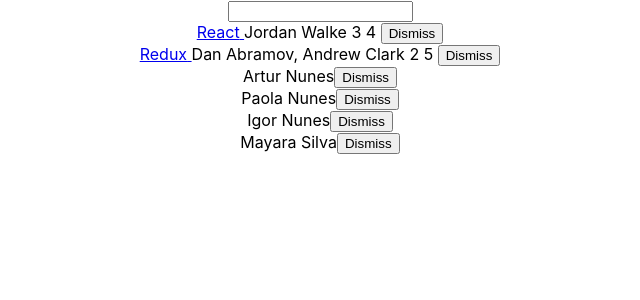
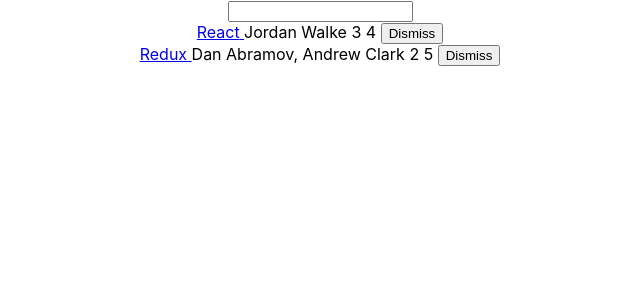
Before and after one commit to a-nunes/hackernews, a React (Create React App) app: page / in a window 1280 px wide. Shown: the top 300 px of the page, without its empty margins (320-960 px from the left). Built offline with nearby package versions, Linux system fonts and the light colour scheme.

Commit message:
Dividindo Componentes.

```diff
--- a/src/App.js
+++ b/src/App.js
@@ -55,12 +55,12 @@
       users,
       searchTerm: "",
     };
-    this.onDismissList = this.onDismissList.bind(this);
+    this.onDismiss = this.onDismiss.bind(this);
     this.onSearchChange = this.onSearchChange.bind(this);
     this.onDismissUser = this.onDismissUser.bind(this);
   }
 
-  onDismissList(id){
+  onDismiss(id){
     const isNotId = item => item.objectID !== id;
     const updatedList = this.state.list.filter(isNotId);
     this.setState({ list: updatedList });
@@ -80,14 +80,41 @@
     const { searchTerm, list, users } = this.state;
     return (
       <div className="App">
-        <form>
-          <input
-            type="text"
-            value={searchTerm}
-            onChange = {this.onSearchChange}
-          />
-        </form>
-        {list.filter(isSearched(searchTerm)).map(item =>
+        <Search
+          value={searchTerm}
+          onChange={this.onSearchChange}
+        />
+        <Table
+          list={list}
+          pattern={searchTerm}
+          onDismiss={this.onDismiss}
+        />
+      </div>
+    );
+  }
+}
+
+class Search extends Component {
+  render() {
+    const {value, onChange} = this.props;
+    return (
+      <form>
+        <input
+          type="text"
+          value={value}
+          onChange = {onChange}
+        />
+      </form>
+    );
+  }
+}
+
+class Table extends Component {
+  render() {
+    const {list, pattern, onDismiss} = this.props;
+    return (
+      <div>
+        {list.filter(isSearched(pattern)).map(item =>
           <div key={item.objectID}>
             <span>
               <a href={item.url}>{item.title} </a>
@@ -97,20 +124,7 @@
             <span>{item.points} </span>
             <span>
               <button
-                onClick={() => this.onDismissList(item.objectID)}
-                type="button">
-                  Dismiss
-              </button>
-            </span>
-          </div>
-        )}
-        {users.map((user) =>
-          <div key={user.objectID}>
-            <span>{user.firstName} </span>
-            <span>{user.lastName}</span>
-            <span>
-              <button
-                onClick={() => this.onDismissUser(user.objectID)}
+                onClick={() => onDismiss(item.objectID)}
                 type="button">
                   Dismiss
               </button>
```
